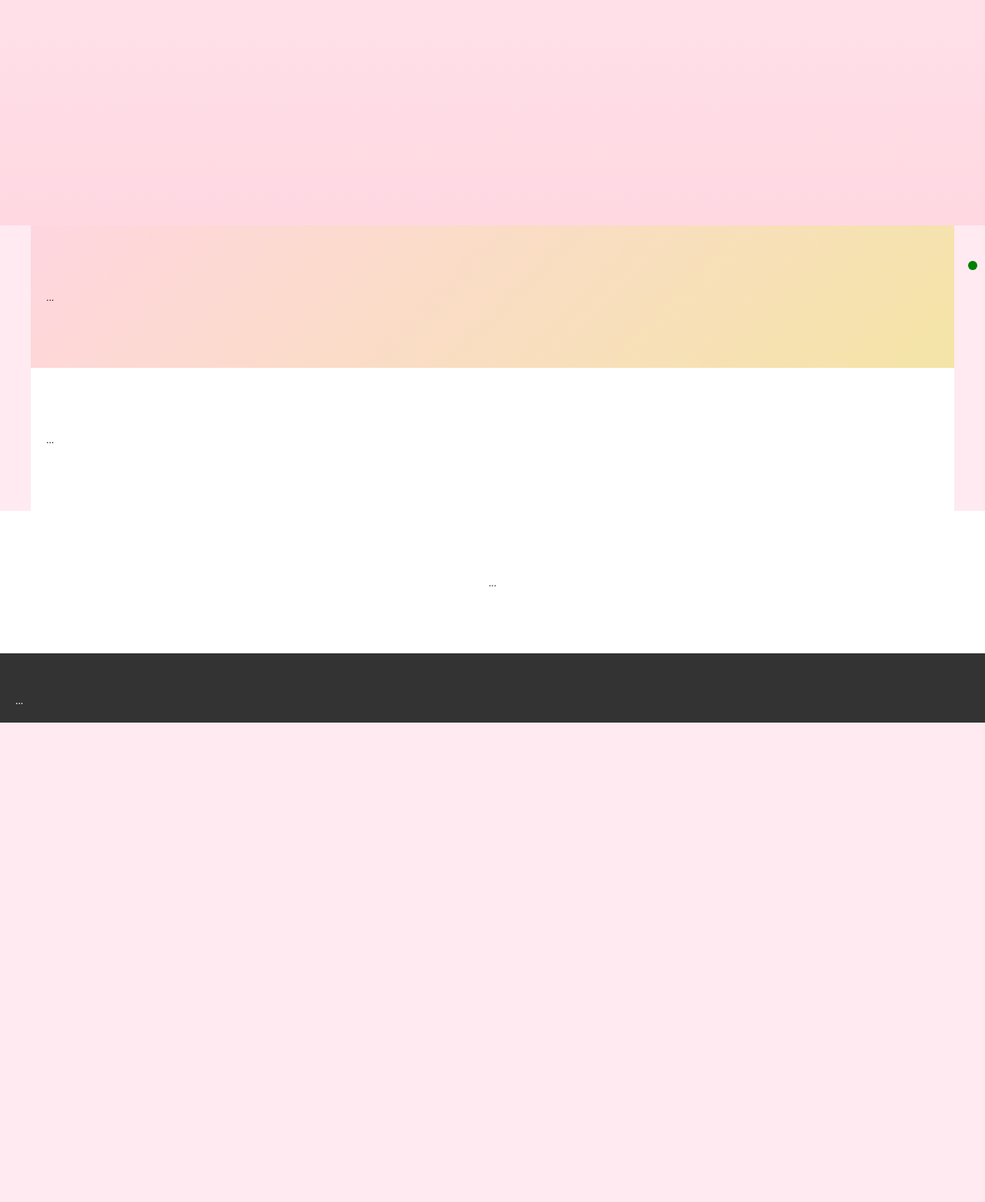
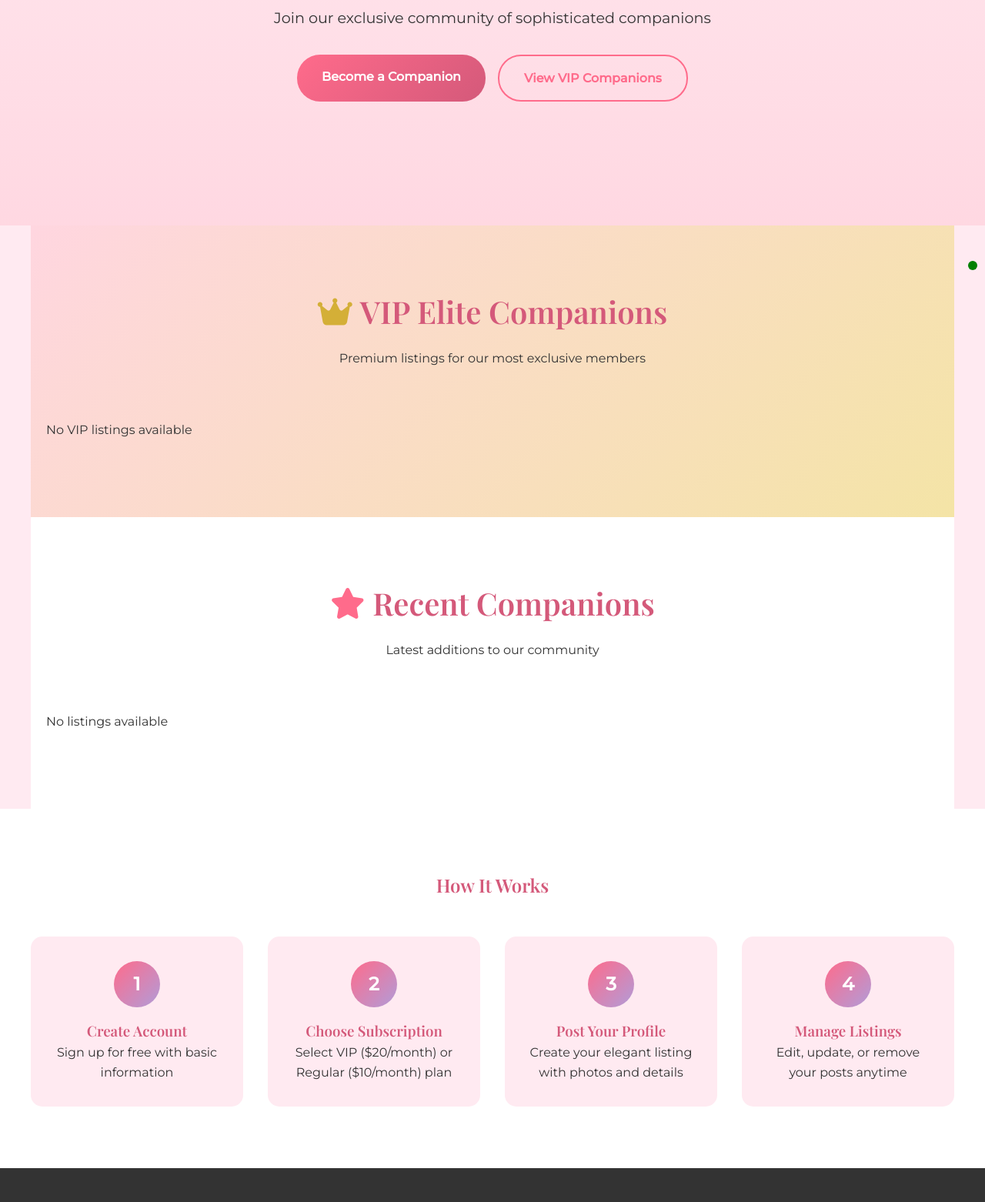
Before and after one commit to christiantelemaque-byte/carused.mooo.com, a plain HTML site: page index.html in a window 1280 px wide. Shown: the part 439-2001 px from the top of the page at 77% size. Before the commit the page ends 1378 px from the top, so only its background shows below. Drawn offline with nearby package versions, Linux system fonts and the light colour scheme; no server answers.

Commit message:
Update index.html

```diff
--- a/index.html
+++ b/index.html
@@ -8,10 +8,10 @@
     <link rel="stylesheet" href="css/style.css">
     <link rel="stylesheet" href="https://cdnjs.cloudflare.com/ajax/libs/font-awesome/6.4.0/css/all.min.css">
     <link href="https://fonts.googleapis.com/css2?family=Playfair+Display:wght@400;600&family=Montserrat:wght@300;400;500&display=swap" rel="stylesheet">
-    <!-- Load scripts immediately (no defer) -->
+    <!-- Scripts loaded immediately -->
     <script src="https://unpkg.com/@supabase/supabase-js@2"></script>
     <script src="js/cache.js"></script>
-    <!-- GUARANTEED CSS-ONLY MOBILE MENU -->
+    <!-- Mobile menu CSS (guaranteed) -->
     <style>
         #menu-toggle-checkbox { display: none; }
         .menu-toggle { display: none; font-size: 1.8rem; color: var(--primary-pink); cursor: pointer; padding: 0.5rem; z-index: 1002; }
@@ -36,7 +36,7 @@
             .nav-links { display: flex !important; position: static !important; box-shadow: none !important; }
         }
         .btn-login, .btn-primary { display: inline-block; margin: 0.5rem; }
-        /* Tiny debug indicator (green dot when auth.js loaded) */
+        /* Tiny debug indicator (optional) */
         #auth-status { position: fixed; bottom: 10px; right: 10px; width: 12px; height: 12px; border-radius: 50%; background: red; z-index: 9999; }
         #auth-status.loaded { background: green; }
     </style>
@@ -61,12 +61,60 @@
         </div>
     </nav>
 
-    <!-- Hero, sections, footer unchanged (keep your existing content) -->
-    <section class="hero">...</section>
-    <section id="vip" class="vip-section">...</section>
-    <section id="regular" class="regular-section">...</section>
-    <section id="how-it-works" class="how-it-works">...</section>
-    <footer>...</footer>
+    <!-- Hero Section -->
+    <section class="hero">
+        <div class="hero-content">
+            <h1>Elegant Connections for Discerning Individuals</h1>
+            <p>Join our exclusive community of sophisticated companions</p>
+            <div class="hero-buttons">
+                <a href="#" id="heroSignupBtn" class="btn-hero-primary">Become a Companion</a>
+                <a href="#vip" class="btn-hero-secondary">View VIP Companions</a>
+            </div>
+        </div>
+    </section>
+
+    <!-- VIP Section -->
+    <section id="vip" class="vip-section">
+        <div class="section-header">
+            <h2><i class="fas fa-crown"></i> VIP Elite Companions</h2>
+            <p>Premium listings for our most exclusive members</p>
+        </div>
+        <div class="listings-grid" id="vip-listings">
+            <div class="loading">Loading VIP listings...</div>
+        </div>
+    </section>
+
+    <!-- Regular Listings -->
+    <section id="regular" class="regular-section">
+        <div class="section-header">
+            <h2><i class="fas fa-star"></i> Recent Companions</h2>
+            <p>Latest additions to our community</p>
+        </div>
+        <div class="listings-grid" id="regular-listings">
+            <div class="loading">Loading recent listings...</div>
+        </div>
+    </section>
+
+    <!-- How It Works -->
+    <section id="how-it-works" class="how-it-works">
+        <h2>How It Works</h2>
+        <div class="steps">
+            <div class="step"><div class="step-icon">1</div><h3>Create Account</h3><p>Sign up for free with basic information</p></div>
+            <div class="step"><div class="step-icon">2</div><h3>Choose Subscription</h3><p>Select VIP ($20/month) or Regular ($10/month) plan</p></div>
+            <div class="step"><div class="step-icon">3</div><h3>Post Your Profile</h3><p>Create your elegant listing with photos and details</p></div>
+            <div class="step"><div class="step-icon">4</div><h3>Manage Listings</h3><p>Edit, update, or remove your posts anytime</p></div>
+        </div>
+    </section>
+
+    <!-- Footer -->
+    <footer>
+        <div class="footer-content">
+            <div class="footer-section"><h3>LuxeCompanions</h3><p>An exclusive platform for sophisticated companionship connections.</p></div>
+            <div class="footer-section"><h4>Important</h4><ul><li><a href="#terms">Terms of Service</a></li><li><a href="#privacy">Privacy Policy</a></li><li><a href="#age">Age Verification</a></li><li><a href="#safety">Safety Guidelines</a></li></ul></div>
+            <div class="footer-section"><h4>Contact</h4><p><i class="fas fa-envelope"></i> support@luxecompanions.com</p></div>
+        </div>
+        <div class="footer-bottom"><p>© 2024 LuxeCompanions. Must be 21+ to access. All rights reserved.</p><p class="disclaimer">This website is for legal companionship services only. Users must comply with all applicable laws.</p></div>
+    </footer>
 
     <!-- Auth Modal -->
     <div id="authModal" class="modal" style="display: none;">
@@ -76,17 +124,16 @@
         </div>
     </div>
 
-    <!-- Main JavaScript files (no defer) -->
+    <!-- Main JavaScript files -->
     <script src="js/app.js"></script>
     <script src="js/auth.js"></script>
 
-    <!-- Unified modal opener with longer retries (20 attempts = 10 seconds) -->
+    <!-- Modal opener with long retry (20 attempts = 10 seconds) -->
     <script>
         window.openAuthModalStatic = function() {
             var modal = document.getElementById('authModal');
             if (!modal) return;
             modal.style.display = 'block';
-
             function attemptLoadForms(retries) {
                 if (typeof window.loadAuthForms === 'function') {
                     console.log('loadAuthForms found');
@@ -97,12 +144,12 @@
                 } else {
                     document.getElementById('authForms').innerHTML = `
                         <div style="text-align:center; padding:20px;">
-                            <p>Still loading... please refresh.</p>
+                            <p>Please refresh the page.</p>
                         </div>
                     `;
                 }
             }
-            attemptLoadForms(20); // 10 seconds total
+            attemptLoadForms(20);
         };
 
         document.addEventListener('DOMContentLoaded', function() {
@@ -110,7 +157,6 @@
             if (heroBtn) heroBtn.addEventListener('click', (e) => { e.preventDefault(); openAuthModalStatic(); });
             document.querySelector('.close')?.addEventListener('click', () => document.getElementById('authModal').style.display = 'none');
             window.addEventListener('click', (e) => { if (e.target.id === 'authModal') document.getElementById('authModal').style.display = 'none'; });
-
             var checkbox = document.getElementById('menu-toggle-checkbox');
             document.getElementById('navLinks')?.addEventListener('click', (e) => {
                 if (e.target.tagName === 'A' || e.target.tagName === 'BUTTON') checkbox.checked = false;
@@ -118,4 +164,4 @@
         });
     </script>
 </body>
-</html>
+        </html>
```
